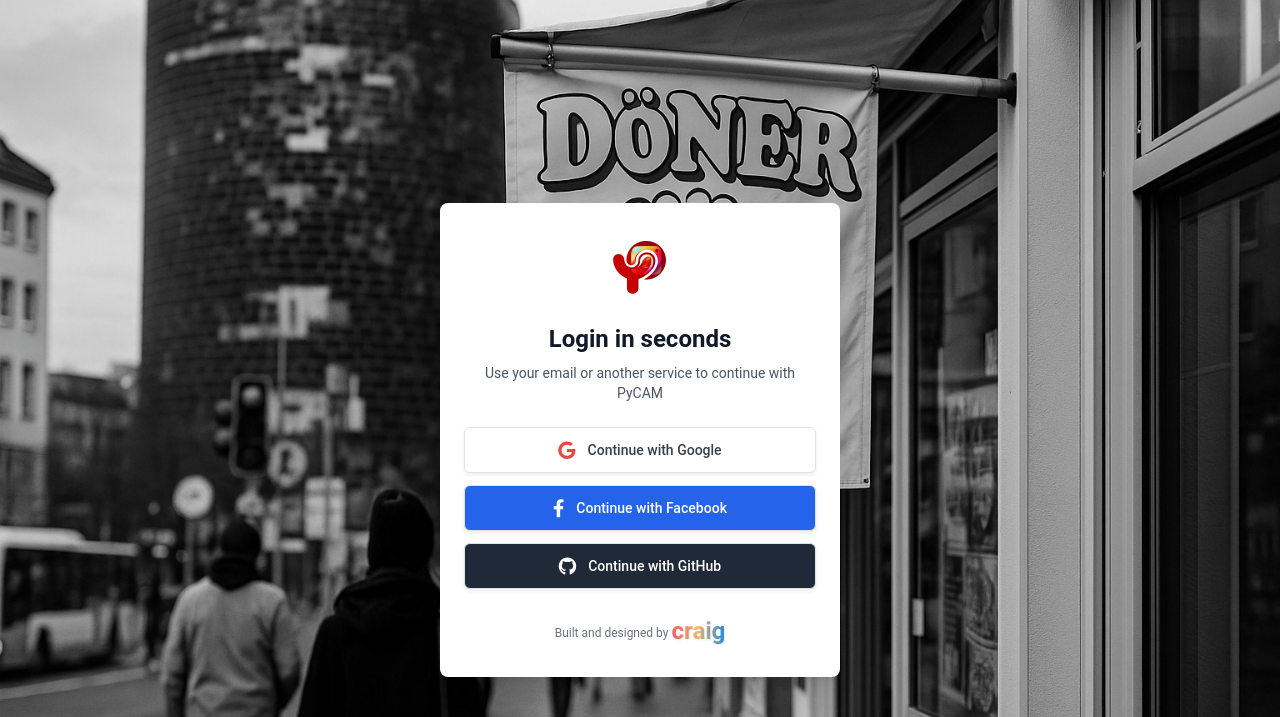
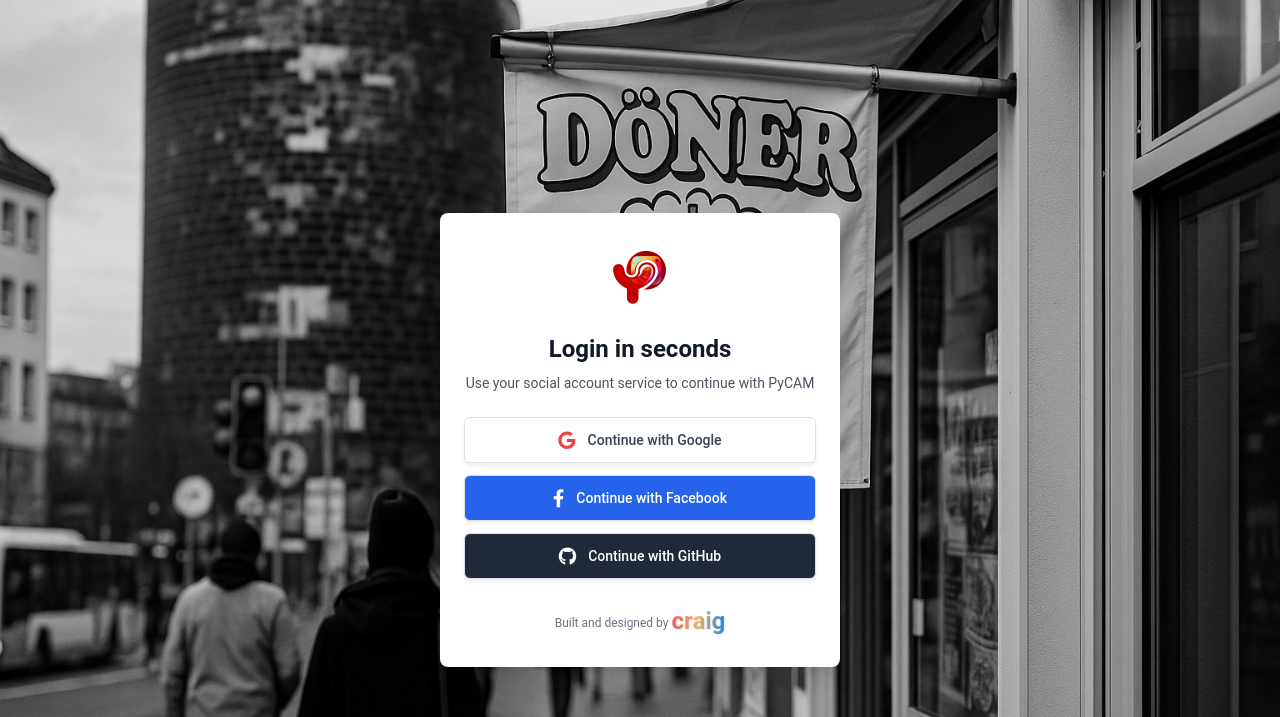
Before and after one commit to Craigryy/pyycam, a Django app: page / in a window 1280 px wide. Shown: the top 717 px of the page. Run offline with Django 5.2, Linux system fonts and the light colour scheme; some libraries are stand-ins or nearby versions.

Commit message:
Update login.html

```diff
--- a/pycam/templates/login.html
+++ b/pycam/templates/login.html
@@ -14,7 +14,7 @@
             <div class="text-center mb-6">
                 <img class="mx-auto h-16 w-auto" src="/static/image/transparentback.png" alt="PyCAM Logo">
                 <h2 class="mt-4 text-2xl font-bold text-gray-900">Login  in seconds</h2>
-                <p class="mt-2 text-sm text-gray-600">Use your email or another service to continue with PyCAM</p>
+                <p class="mt-2 text-sm text-gray-600">Use your social account service to continue with PyCAM</p>
             </div>
 
             <div class="space-y-3">
```
